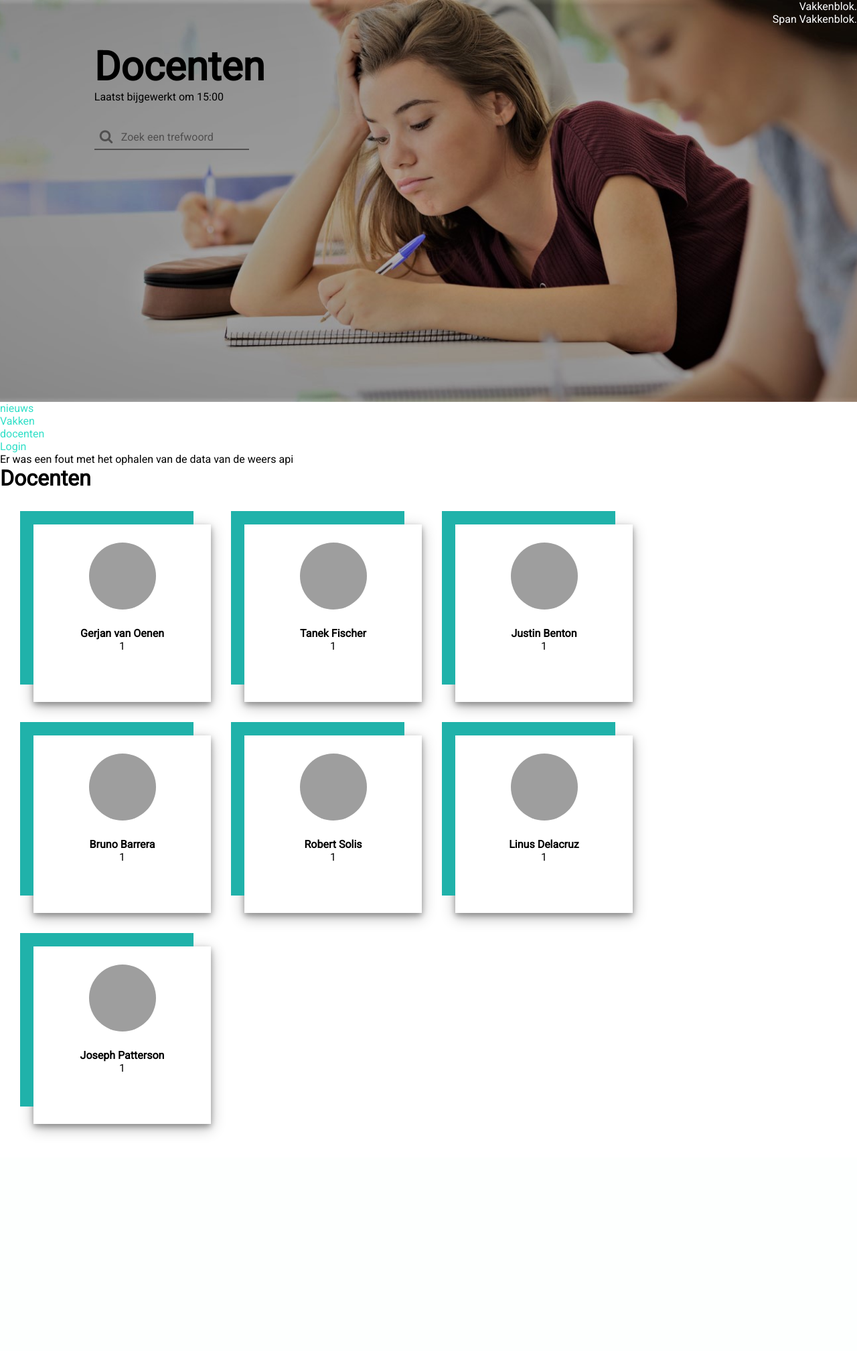
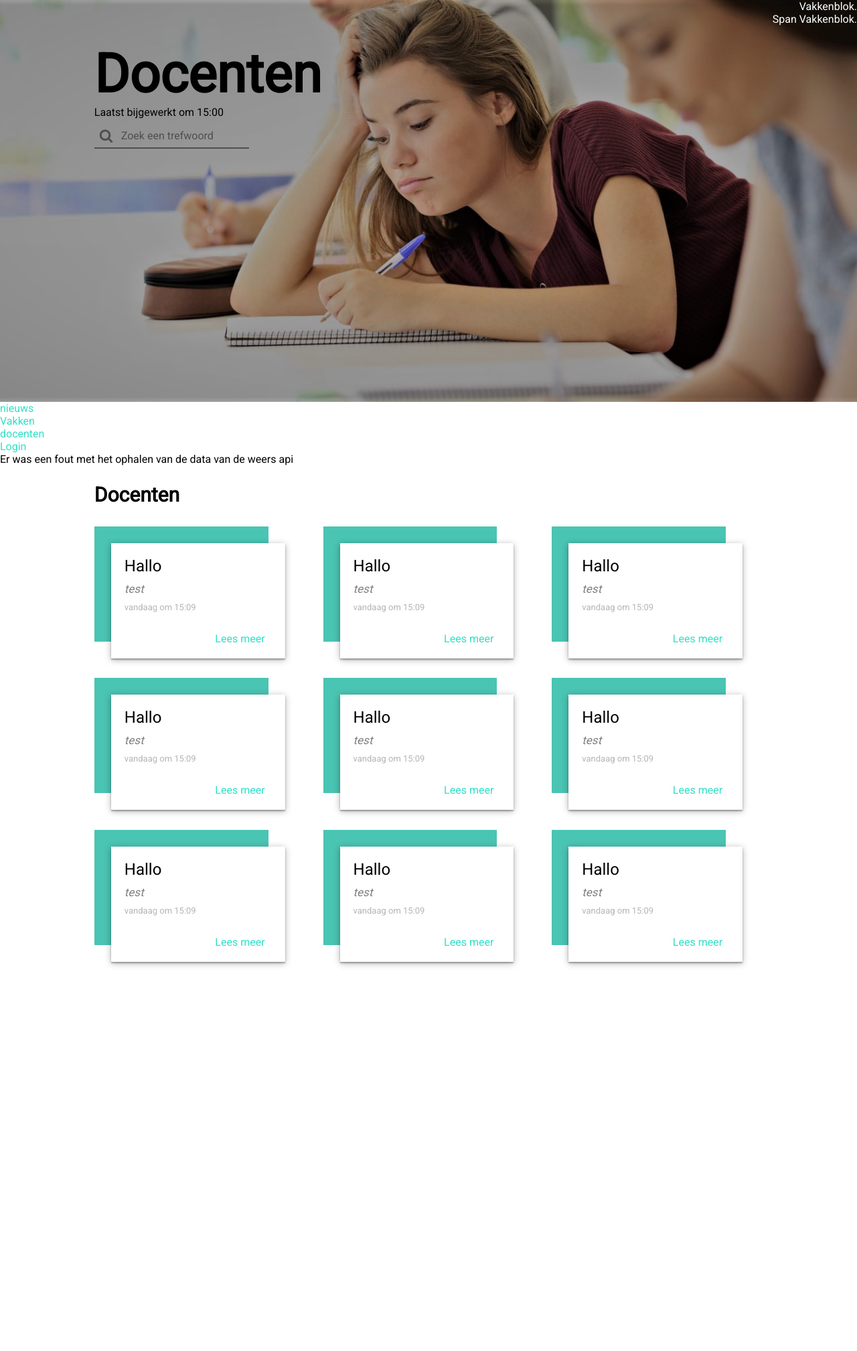
Before and after one commit to NHLstenden-emmen/ICT-Portal, a PHP site: page /docenten in a window 1280 px wide. Shown: the part 115-2132 px from the top of the page at 67% size. Before the commit the page ends 1809 px from the top, so only its background shows below. Run offline with PHP 8.4, Linux system fonts and the light colour scheme; data comes from the database, SQL or seed files in the repository; data that the repository does not hold is empty; grey boxes are pictures that could not be loaded.

Commit message:
CSS Updates

```diff
--- a/css/main/footer.css
+++ b/css/main/footer.css
@@ -20,5 +20,5 @@
 }
 
 .footer {
-    margin-top: 50px;
+    margin-top: 50vw;
 }
--- a/css/main/main.css
+++ b/css/main/main.css
@@ -31,11 +31,10 @@
 
 /* CONTENTBLOCKS */
 .contentBlock-grid {
+  grid-template-columns: 25% 25% 25%;
   margin-top: 30px;
   display: grid;
-  grid-template-columns: 300px 300px 300px;
-  grid-template-rows: 300px 300px 300px;
-  grid-gap: 50px 50px;
+  grid-gap: 5% 5%;
 }
 
 .contentBlock {
@@ -43,13 +42,13 @@
   grid-template-columns: 25px auto 25px;
   grid-template-rows: 25px auto 25px;
 }
-body > main.content > div.contentBlock-grid > div.contentBlock > div.contentBlock-side {
+.contentBlock-side {
   background-color: #4ac4b3;
   grid-column:1/3;
   grid-row:1/3;
 }
 
-body > main.content > div.contentBlock-grid > div.contentBlock > div.contentBlock-content {
+.contentBlock-content {
   transition: 0.3s;
   position: relative;
   background-color: white;
@@ -85,7 +84,7 @@
   font-weight: 700;
 }
 
-body > main.content > div.contentBlock-grid > div.contentBlock > div.contentBlock-content > .contentBlock-text {
+.contentBlock-text {
   transition: 0.3s;
   font-size: 17px;
   color: grey;
@@ -93,24 +92,19 @@
   text-align: left;
   margin: 10px 0px 0px 20px;
 }
-body > main.content > div.contentBlock-grid > div.contentBlock > div.contentBlock-content > .contentBlock-info > .contentBlock-date {
+.contentBlock-date {
   color: rgb(184, 179, 179);
   font-size: 13px;
   position: relative;
   float: left;
-  margin: 0px 0px 30px 30px;
+  margin: 10px 10px 20px 20px;
 }
 
-.contentBlock-info {
-  position: absolute;
-  bottom: 0;
-  width: 100%;
-}
 
 .contentBlock-link {
   position: relative;
   float: right;
-  margin: 0px 30px 0px 0px;
+  margin: 10px 30px 20px 20px;
 }
 
 /*Don't forget to add Font Awesome CSS : "https://cdnjs.cloudflare.com/ajax/libs/font-awesome/4.7.0/css/font-awesome.css"*/
@@ -152,13 +146,13 @@
   font-size: 21px;
   position: absolute;
   left: 0;
-  top: 33px;
+  top: 6px;
   padding: 9px 8px;
   color: rgb(80, 79, 79);
   transition: 0.1s;
 }
 
-.inputWithIcon input[type="text"]:focus + i {
+.inputWithIcon input:focus + i {
   color: #4ac4b3;
 }
 
--- a/css/main/responsive.css
+++ b/css/main/responsive.css
@@ -20,21 +20,31 @@
 	}
 
 	.banner_image {
-        background: #318C91 !important;
+        background: #1c5d61 !important;
         height: 250px !important;
   }
 
-  	.banner_content-left div {
-		font-size: 8vw !important;
+  	.banner_content-left {
+		padding: 5% 0% 0% 4% !important;
 	  }
+
+	.banner_content-left .bannerTitle {
+		font-size: 1.5em !important;
+	}
 
     .banner_content-right {
 		display: none;
         text-align: right;
 	}
-	.inputWithIcon i {
-		top: 8px !important;
+
+	.contentBlock-grid {
+		min-height: auto;
+		grid-template-columns: 40% 40% !important;
 	}
+
+
+
+
     .navbar .navbar_items ul li {
       display: none;
 	}
--- a/css/main/topnav.css
+++ b/css/main/topnav.css
@@ -68,17 +68,15 @@
 color: #fff;
 }
 
-.banner_content-left div{
+.banner_content-left .bannerTitle {
 text-transform: capitalize;
-  font-size: 60px;
+  font-size: 5em;
   font-weight: 700;
 }
 
-.banner_content-left div span{
-  font-size: 16px;
+.banner_content-left .bannerSubTitle {
   font-weight: 400;
   text-transform: none;
-
 }
 
 body > .jumbotron > .jumbotron-content > div.inputSearchField {
--- a/inc/header.php
+++ b/inc/header.php
@@ -76,13 +76,13 @@
 
 	<div class="banner_image">
 		<div class="banner_content-left">
-			<div><?= isset($activePage) ? $activePage : "ICT Portal" ?><br/></div>
-                <span>Laatst bijgewerkt om 15:00</span><br />
+			<div class="bannerTitle"><?= isset($activePage) ? $activePage : "ICT Portal" ?><br/></div>
+                <span class="bannerSubTitle">Laatst bijgewerkt om 15:00</span><br />
                 <div class="inputSearchField">
                     <form>
                         <div class="inputWithIcon">
                             <input type="text" placeholder="Zoek een trefwoord">
-                            <i class="fa fa-search fa-lg fa-fw" aria-hidden="true"></i>
+                            <i class="fa fa-search" aria-hidden="true"></i>
                         </div>
                     </form>
                 </div>
--- a/pages/docenten.php
+++ b/pages/docenten.php
@@ -1,107 +1,36 @@
 
-<link rel="stylesheet" href="../css/docenten.css">
-<?php
-$docentenData = array(
-		'1' => array(
-			'docent_id' => 3,
-			'voornaam' => 'Gerjan',
-			'achternaam' => 'van Oenen',
-			'email' => 'erat.volutpat.Nulla@eleifend.org',
-			'telefoonnummer' => '1',
-			'gebruikersnaam' => 'JinWeaver',
-			'wachtwoord' => 'indigo',
-			'foto' => 'Gerjan van Oenen.jpg',
-			'twitter' => '',
-			'linkedin' => '',
-			'instagram' => ''),
-		'2' => array(
-			'docent_id' => 4,
-			'voornaam' => 'Tanek',
-			'achternaam' => 'Fischer',
-			'email' => 'Suspendisse@tempus.net',
-			'telefoonnummer' => '1',
-			'gebruikersnaam' => 'ThaddeusMartinez',
-			'wachtwoord' => 'violet',
-			'foto' => '',
-			'twitter' => '',
-			'linkedin' => '',
-			'instagram' => ''),
-		'3' => array(
-			'docent_id' => 5,
-			'voornaam' => 'Justin',
-			'achternaam' => 'Benton',
-			'email' => 'luctus.ipsum.leo@Etiamvestibulummassa.co.uk',
-			'telefoonnummer' => '1',
-			'gebruikersnaam' => 'NoahBullock',
-			'wachtwoord' => 'orange',
-			'foto' => '',
-			'twitter' => '',
-			'linkedin' => '',
-			'instagram' => ''),
-		'4' => array(
-			'docent_id' => 6,
-			'voornaam' => 'Bruno',
-			'achternaam' => 'Barrera',
-			'email' => 'ante.blandit.viverra@Quisqueliberolacus.edu',
-			'telefoonnummer' => '1',
-			'gebruikersnaam' => 'RahimBolton',
-			'wachtwoord' => 'orange',
-			'foto' => '',
-			'twitter' => '',
-			'linkedin' => '',
-			'instagram' => ''),
-		'5' => array(
-			'docent_id' => 7,
-			'voornaam' => 'Robert',
-			'achternaam' => 'Solis',
-			'email' => 'Mauris@Vestibulumanteipsum.co.uk',
-			'telefoonnummer' => '1',
-			'gebruikersnaam' => 'AmeryWagner',
-			'wachtwoord' => 'blue',
-			'foto' => '',
-			'twitter' => '',
-			'linkedin' => '',
-			'instagram' => ''),
-		'6' => array(
-			'docent_id' => 8,
-			'voornaam' => 'Linus',
-			'achternaam' => 'Delacruz',
-			'email' => 'a.feugiat@aliquet.org',
-			'telefoonnummer' => '1',
-			'gebruikersnaam' => 'OrlandoOsborn',
-			'wachtwoord' => 'yellow',
-			'foto' => '',
-			'twitter' => '',
-			'linkedin' => '',
-			'instagram' => ''),
-		'7' => array(
-			'docent_id' => 9,
-			'voornaam' => 'Joseph',
-			'achternaam' => 'Patterson',
-			'email' => 'tempor.arcu.Vestibulum@erat.net',
-			'telefoonnummer' => '1',
-			'gebruikersnaam' => 'SolomonHenderson',
-			'wachtwoord' => 'green',
-			'foto' => '',
-			'twitter' => '',
-			'linkedin' => '',
-			'instagram' => '')
-	);
-	?>
-<h1>Docenten</h1>
-<div class = "docentenvakken">
+<link rel="stylesheet" href="../css/pages/docenten.css">
+
+
+<main class="content">
+  <div class="subTitle">Docenten</div>
+	<div class = "contentBlock-grid" style="">
 
     <?php
-	foreach ($docentenData as $docent) {
-		?>
-		<div class="docent rand" id=<?php echo $docent['docent_id']; ?>>
-			<div class="items">
-				<img class='docentenfoto' src='<?php echo "Images/$docent[foto]"; ?>' alt='<?php echo "Foto van $docent[voornaam]"; ?>'>
-				<p><b><?php echo $docent['voornaam']." ".$docent['achternaam']; ?></b></p>
-				<p><?php echo $docent['telefoonnummer']; ?></p>
+    $result = $DB->Get("SELECT * FROM docenten");
+
+    while($row = $result->fetch_assoc()){
+echo "<div class='contentBlock'>
+        <div class='contentBlock-side'></div>
+        <div class='contentBlock-content'>
+            <div class='contentBlock-title'>
+                Hallo
+            </div>
+            <div class='contentBlock-text'>
+                test
+            </div>
+            <div class='contentBlock-info'>
+                <div class='contentBlock-date'>
+                    vandaag om 15:09
+                </div>
+                <div class='contentBlock-link'>
+                    <a href=''>Lees meer</a>
                 </div>
             </div>
-		<?php
+        </div>
+        </div>";
     }
 ?>
+
   </div>
+</main>
```
Also changed, not shown: test.php (+27 -25 lines). Lines whose indentation alone changed are shown as unchanged.
